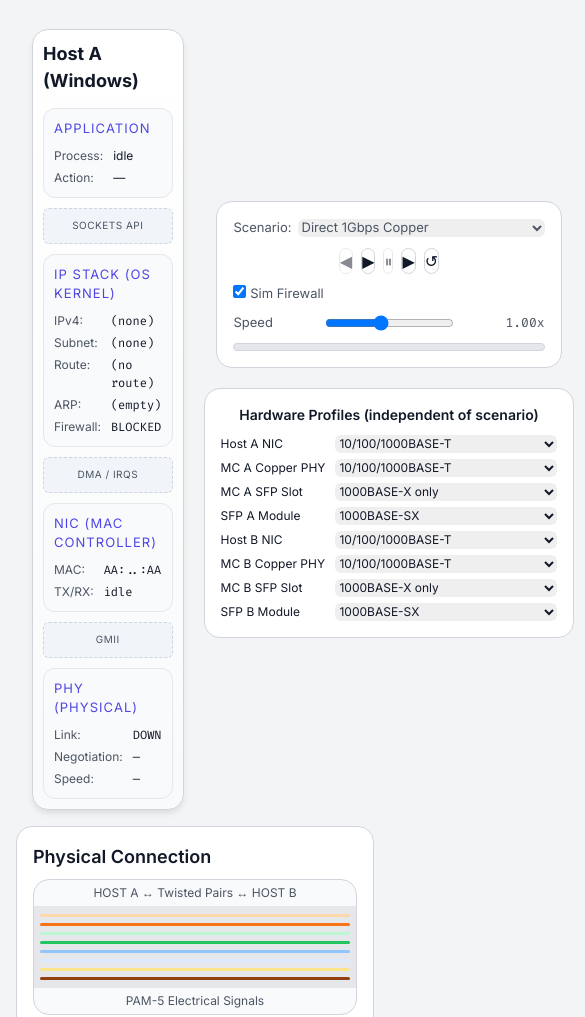
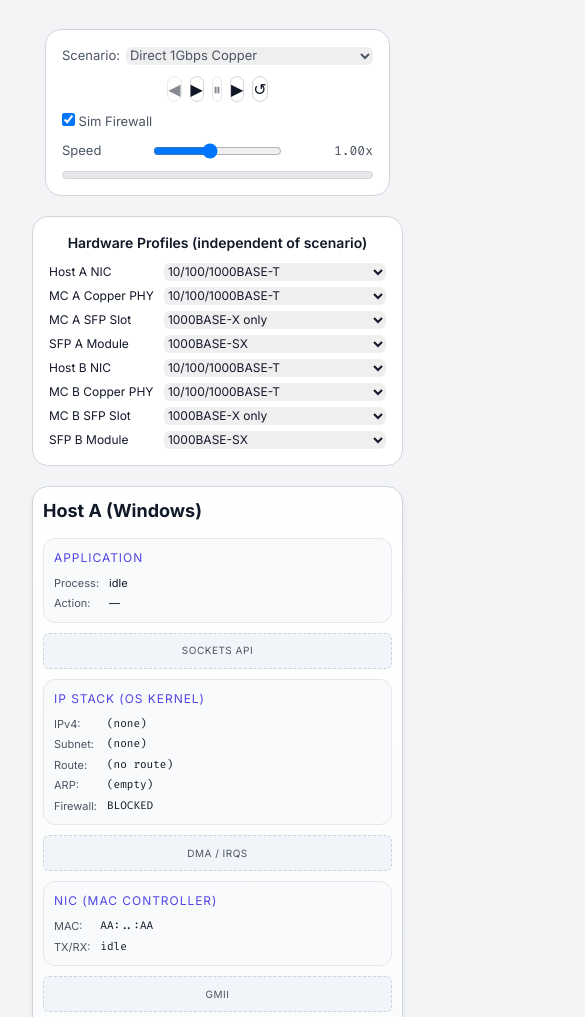
Before and after one commit to adammpolak/interactive_network_simulation, a plain HTML site: page index.html in a window 390 px wide. Shown: the part 83-1100 px from the top of the page, 585 px wide, since content can reach past the window. Drawn offline with nearby package versions, Linux system fonts and the light colour scheme.

Commit message:
updated to be mobile responsive

```diff
--- a/index.html
+++ b/index.html
@@ -139,6 +139,25 @@
         .seg.high { background: #22c55e; }
         .seg.low { background: #ef4444; }
         .seg.meta { background: #475569; }
+
+        /* --- Responsive Layout --- */
+        @media (max-width: 1024px) {
+            .top-container { grid-template-columns: 1fr; }
+            .controls-container { order: -1; }
+            .host { margin-bottom: 8px; }
+            .connection-container { margin-top: 8px; }
+            .breakout-panel { grid-template-columns: 1fr; }
+            .breakout-panel .panel-box { grid-column: auto !important; }
+        }
+        @media (max-width: 768px) {
+            .controls { position: sticky; top: 0; z-index: 20; }
+            .btns { flex-wrap: wrap; }
+            .cable-wrap { min-width: 640px; } /* allow horizontal scroll for detailed cables */
+            .cable { overflow-x: auto; }
+            #simulation-log { height: 16rem; font-size: 13px; }
+            .host .kvs { font-size: 11px; }
+            .layer h3 { font-size: 12px; }
+        }
 
     </style>
 </head>
@@ -296,7 +315,7 @@
                        <div class="mini-conductor mini-pin5"></div>
                        <div class="mini-conductor mini-pin7"></div>
                        <div class="mini-conductor mini-pin8"></div>
-                   </div>
+                </div>
                    <div class="media-converter" id="mcA">MC A
                        <div class="interface tiny" id="if_copper_mc_A"><div>Copper PHY</div><div class="detail"></div></div>
                        <div class="interface tiny" id="if_mc_sfp_A"><div>20-pin SFP MSA</div><div class="detail"></div></div>
```
